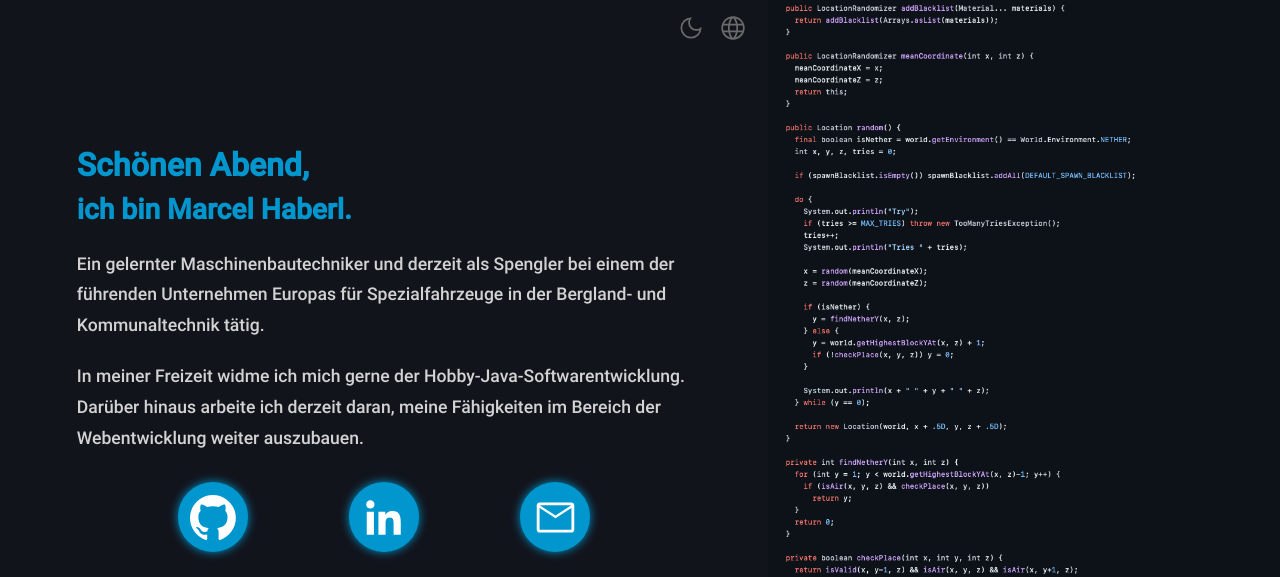
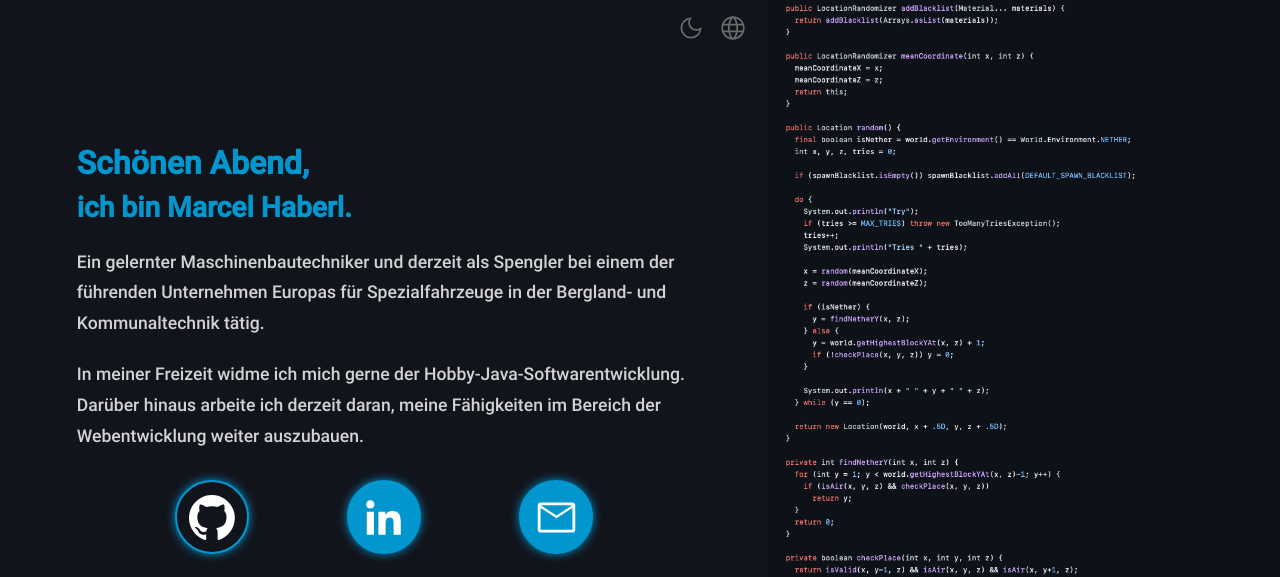
Before and after one commit to marcelhaberl/marcelhaberl.github.io, a plain HTML site: page index.html in a window 1280 px wide. In both pictures the pointer is over the link 212 px from the left and 517 px from the top of the page. Shown: the top 577 px of the page. Drawn offline with Linux system fonts and the light colour scheme.

Commit message:
Social buttons made more interesting

```diff
--- a/assets/css/content-social.css
+++ b/assets/css/content-social.css
@@ -6,11 +6,13 @@
 }
 
 .social a {
+    transition: 0.7s;
     display: flex;
     width: 60px;
     height: 60px;
     border-radius: 50%;
     background-color: var(--primary-color);
+    border: 2px solid var(--primary-color);
     text-align: center;
     align-items: center;
     justify-content: center;
@@ -19,6 +21,11 @@
 
 .social a img {
     height: 35px;
+}
+
+.social a:hover {
+    background-color: var(--background-color);
+    transition: 0.7s;
 }
 
 @media screen and (min-width: 1050px) and (min-height: 750px){
```
